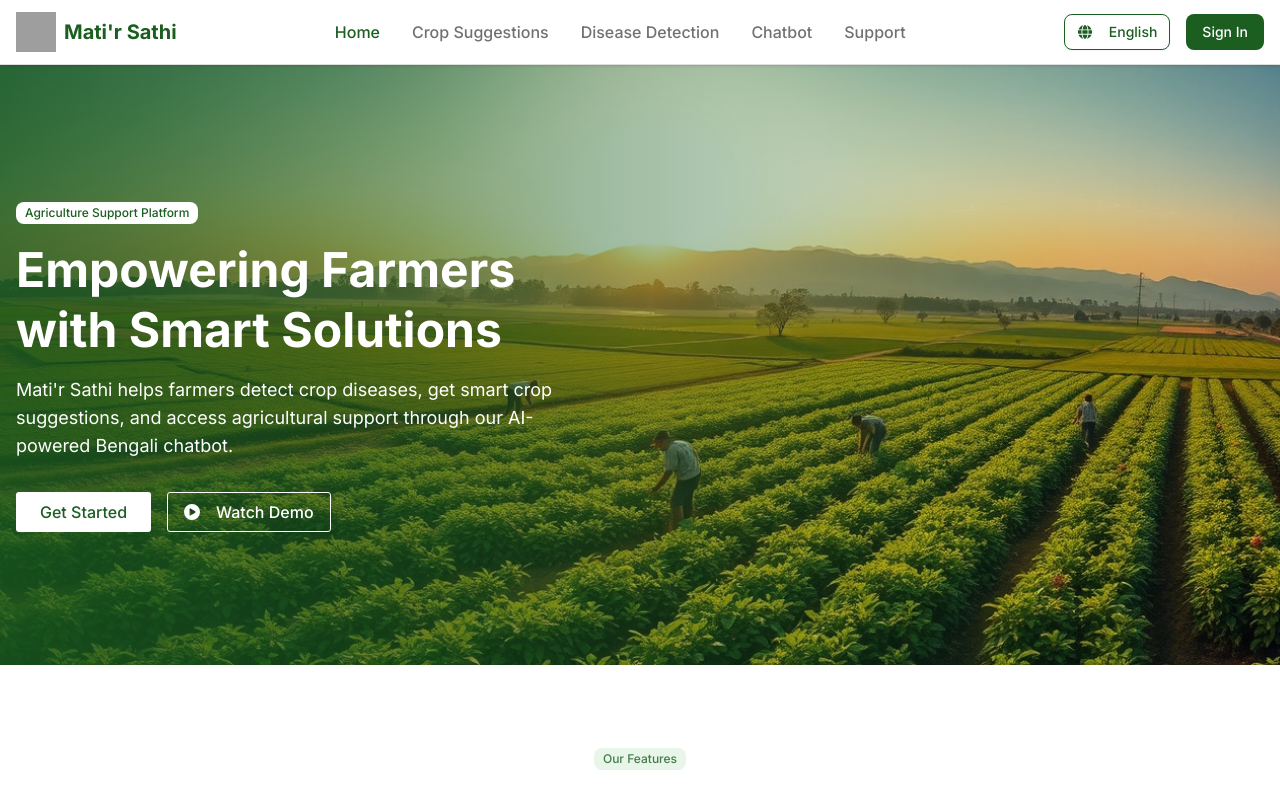
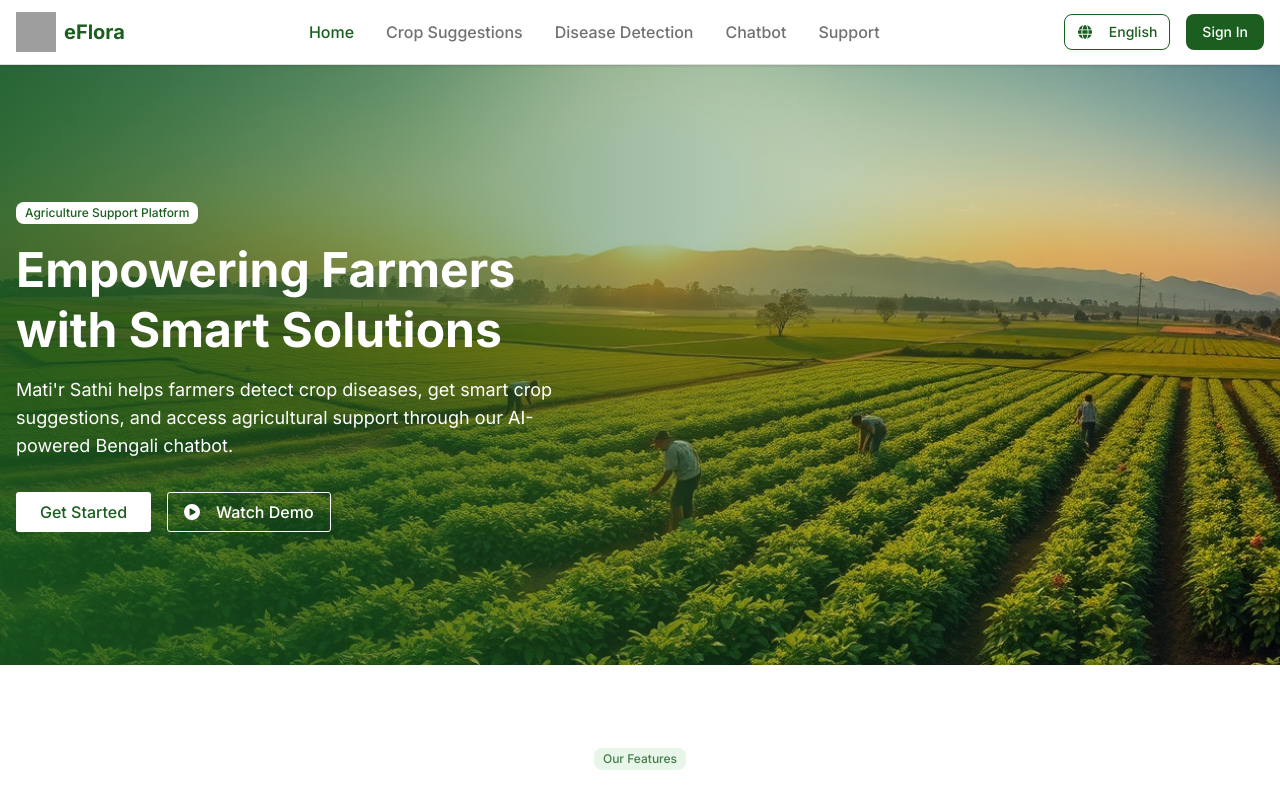
Before and after one commit to najim2004/e-flora-client, a Next.js app: page / in a window 1280 px wide. Shown: the top 789 px of the page. Built offline with nearby package versions, Linux system fonts and the light colour scheme; no server answers; grey boxes are pictures that could not be loaded.

Commit message:
refactor: update branding from 'Mati'r Sathi' to 'eFlora' across Navbar and footer; modify social media links

```diff
--- a/src/app/crop-suggestions/[id]/page.tsx
+++ b/src/app/crop-suggestions/[id]/page.tsx
@@ -14,7 +14,6 @@ const getResultData = async (id: string): Promise<ResultResponse> => {
     `${process.env.NEXT_PUBLIC_API_BASE_URL}/api/v1/crops/crop-suggestion/result/${id}`
   );
 
-  console.log(res);
   if (!res.ok) {
     throw new Error("Failed to fetch crop suggestion result");
   }
--- a/src/app/layout.tsx
+++ b/src/app/layout.tsx
@@ -20,9 +20,9 @@ const inter = Inter({
 });
 
 export const metadata: Metadata = {
-  title: "Mati'r Sathi - Smart Farming Assistant",
+  title: "eFlora - Smart Gardening Assistant",
   description:
-    "AI-powered agriculture platform for crop disease detection, smart crop suggestions, and Bengali AI chatbot",
+    "AI-powered Garden platform for crop disease detection, smart crop suggestions, and Bengali AI chatbot",
 };
 
 export default function RootLayout({
--- a/src/components/Navbar.tsx
+++ b/src/components/Navbar.tsx
@@ -52,12 +52,12 @@ const Navbar: React.FC = () => {
         <div className="flex items-center space-x-2">
           <Image
             src="https://readdy.ai/api/search-image?query=A%20minimalist%20logo%20for%20Matir%20Sathi%20agricultural%20platform%20with%20a%20simple%20leaf%20or%20plant%20sprout%20icon%20in%20green%20and%20brown%20earthy%20tones%2C%20modern%20clean%20design%20suitable%20for%20an%20app%20icon%2C%20transparent%20background%2C%20professional&width=50&height=50&seq=1&orientation=squarish"
-            alt="Mati'r Sathi Logo"
+            alt="eFlora Logo"
             width={40}
             height={40}
             className="w-10 h-10"
           />
-          <h1 className="text-xl font-bold text-primary">Mati&apos;r Sathi</h1>
+          <h1 className="text-xl font-bold text-primary">eFlora</h1>
         </div>
 
         <nav className="hidden md:flex items-center space-x-8">
--- a/src/components/common-footer.tsx
+++ b/src/components/common-footer.tsx
@@ -63,22 +63,22 @@ const footerConfig = {
   },
   social: [
     {
-      href: "https://facebook.com/matirsathi",
+      href: "https://facebook.com/najim2004",
       label: "Facebook",
       icon: "facebook",
     },
     {
-      href: "https://twitter.com/matirsathi",
+      href: "https://twitter.com/najim2004",
       label: "Twitter",
       icon: "twitter",
     },
     {
-      href: "https://instagram.com/matirsathi",
+      href: "https://instagram.com/najim2004",
       label: "Instagram",
       icon: "instagram",
     },
     {
-      href: "https://youtube.com/matirsathi",
+      href: "https://youtube.com/najim2004",
       label: "YouTube",
       icon: "youtube",
     },
@@ -120,12 +120,12 @@ export default function CommonFooter() {
             <div className="mb-4 flex items-center space-x-2">
               <Image
                 src="/logo.jpg"
-                alt="Mati'r Sathi Logo"
+                alt="eFlora Logo"
                 width={32}
                 height={32}
                 className="h-8 w-8"
               />
-              <h3 className="text-xl font-bold">Mati&apos;r Sathi</h3>
+              <h3 className="text-xl font-bold">eFlora</h3>
             </div>
             <p className="mb-4 text-white/80">
               Empowering farmers with technology to improve agricultural
@@ -175,7 +175,7 @@ export default function CommonFooter() {
               </li>
               <li className="flex items-center">
                 <Icons.mail className="mr-3 h-5 w-5" />
-                <span className="text-white/80">info@matirsathi.com</span>
+                <span className="text-white/80">info@eflora.com</span>
               </li>
             </ul>
             <Button
```
